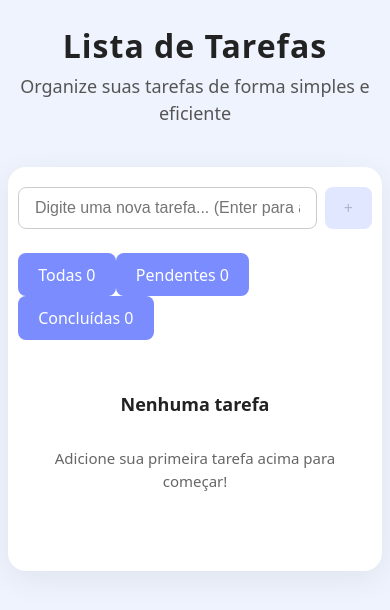
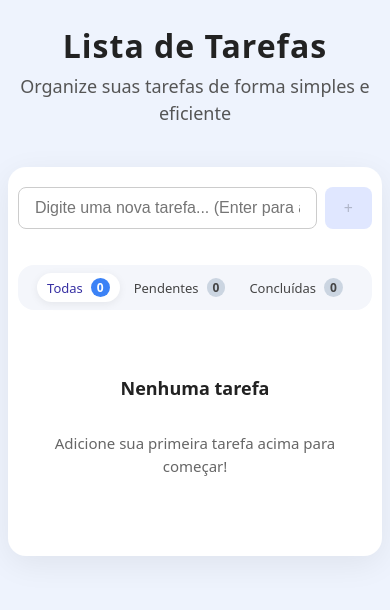
Before and after one commit to christi26/projeto-7-koru, a React (Vite) app: page / in a window 390 px wide. Shown: the top 610 px of the page. Built offline with nearby package versions, Linux system fonts and the light colour scheme.

Commit message:
feat:  CSS do TodoFilter e TodoList para melhor layout e responsividade

```diff
--- a/src/components/TodoFilter/TodoFilter.css
+++ b/src/components/TodoFilter/TodoFilter.css
@@ -1 +1,68 @@
-/* CSS do filtro - mobile first */
+.todo-filter {
+  display: flex;
+  gap: 8px;
+  justify-content: center;
+  margin: 18px 0 20px 0;
+  background: #f4f6fb;
+  border-radius: 16px;
+  padding: 10px 0;
+}
+
+.todo-filter button {
+  background: transparent;
+  border: none;
+  border-radius: 20px;
+  padding: 6px 18px;
+  font-size: 15px;
+  color: #444;
+  font-weight: 500;
+  cursor: pointer;
+  transition: background 0.2s, color 0.2s;
+  display: flex;
+  align-items: center;
+  gap: 6px;
+  position: relative;
+  z-index: 1;
+}
+
+.todo-filter button.active {
+  background: #fff;
+  color: #3730a3;
+  box-shadow: 0 2px 8px #0001;
+}
+
+.todo-filter .badge {
+  background: #cbd5e1;
+  color: #444;
+  border-radius: 12px;
+  padding: 2px 8px;
+  font-size: 13px;
+  font-weight: bold;
+  margin-left: 4px;
+  transition: background 0.2s, color 0.2s;
+}
+
+.todo-filter button.active .badge {
+  background: #3b82f6;
+  color: #fff;
+}
+
+@media (max-width: 600px) {
+  .todo-filter {
+    flex-wrap: wrap;
+    gap: 4px;
+    padding: 8px 0;
+    margin: 12px 0 14px 0;
+  }
+
+  .todo-filter button {
+    font-size: 13px;
+    padding: 5px 10px;
+    gap: 4px;
+  }
+
+  .todo-filter .badge {
+    font-size: 12px;
+    padding: 1px 6px;
+  }
+}
--- a/src/components/TodoList/TodoList.css
+++ b/src/components/TodoList/TodoList.css
@@ -1 +1,138 @@
-/* CSS da lista - Mobile First */
+.todo-list {
+  list-style: none;
+  padding: 0;
+  margin: 0;
+  display: flex;
+  flex-direction: column;
+  gap: 10px;
+}
+
+.todo-item {
+  display: flex;
+  align-items: center;
+  background: #f8fafc;
+  border-radius: 10px;
+  padding: 12px 10px;
+  gap: 8px;
+  transition: background 0.2s, border 0.2s;
+  border: 1px solid #ececec;
+}
+
+.todo-item.completed {
+  background: #f0fdf4;
+  border: 1px solid #bbf7d0;
+}
+
+.checkbox-container {
+  display: flex;
+  align-items: center;
+  margin-right: 6px;
+  position: relative;
+  cursor: pointer;
+}
+
+.checkbox-container input[type="checkbox"] {
+  opacity: 0;
+  width: 0;
+  height: 0;
+  position: absolute;
+  cursor: pointer;
+}
+
+.custom-checkbox {
+  width: 20px;
+  height: 20px;
+  border: 2px solid #cbd5e1;
+  border-radius: 6px;
+  background: #fff;
+  display: inline-block;
+  position: relative;
+  transition: border 0.2s, background 0.2s;
+  cursor: pointer;
+}
+
+.checkbox-container input[type="checkbox"]:checked + .custom-checkbox {
+  background: #111;
+  border-color: #111;
+}
+
+.checkbox-container input[type="checkbox"]:checked + .custom-checkbox::after {
+  content: "";
+  display: block;
+  position: absolute;
+  left: 5px;
+  top: 2px;
+  width: 6px;
+  height: 10px;
+  border: solid #fff;
+  border-width: 0 2px 2px 0;
+  transform: rotate(45deg);
+}
+
+.todo-text {
+  flex: 1;
+  font-size: 15px;
+  color: #222;
+  transition: color 0.2s;
+  word-break: break-word;
+}
+
+.todo-item.completed .todo-text {
+  color: #22c55e;
+  text-decoration: line-through;
+  opacity: 0.7;
+}
+
+.remove-btn {
+  background: none;
+  border: none;
+  cursor: pointer;
+  padding: 4px;
+  border-radius: 6px;
+  transition: background 0.2s;
+  display: flex;
+  align-items: center;
+}
+
+.remove-btn:hover {
+  background: #fee2e2;
+}
+
+/* Para telas maiores */
+@media (min-width: 600px) {
+  .todo-list {
+    gap: 14px;
+  }
+
+  .todo-item {
+    border-radius: 14px;
+    padding: 18px 18px;
+    gap: 14px;
+    border-width: 1.5px;
+  }
+
+  .checkbox-container {
+    margin-right: 8px;
+  }
+
+  .custom-checkbox {
+    width: 24px;
+    height: 24px;
+  }
+
+  .checkbox-container input[type="checkbox"]:checked + .custom-checkbox::after {
+    left: 7px;
+    top: 3px;
+    width: 7px;
+    height: 13px;
+    border-width: 0 3px 3px 0;
+  }
+
+  .todo-text {
+    font-size: 18px;
+  }
+
+  .remove-btn {
+    padding: 6px;
+  }
+}
```
